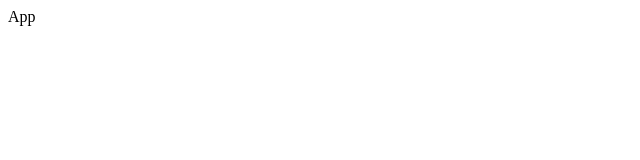
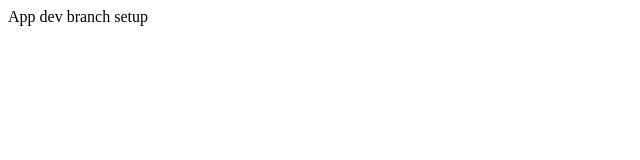
Before and after one commit to salmann7/FilmJSX, a React (Vite) app: page / in a window 1280 px wide. Shown: the top 160 px of the page, without its empty margins (0-640 px from the left). Built offline with nearby package versions, Linux system fonts and the light colour scheme.

Commit message:
dev branch setup

```diff
--- a/src/App.jsx
+++ b/src/App.jsx
@@ -3,7 +3,7 @@ import React from 'react'
 const App = () => {
   return (
     <div>
-      App
+      App dev branch setup
     </div>
   )
 }
```
